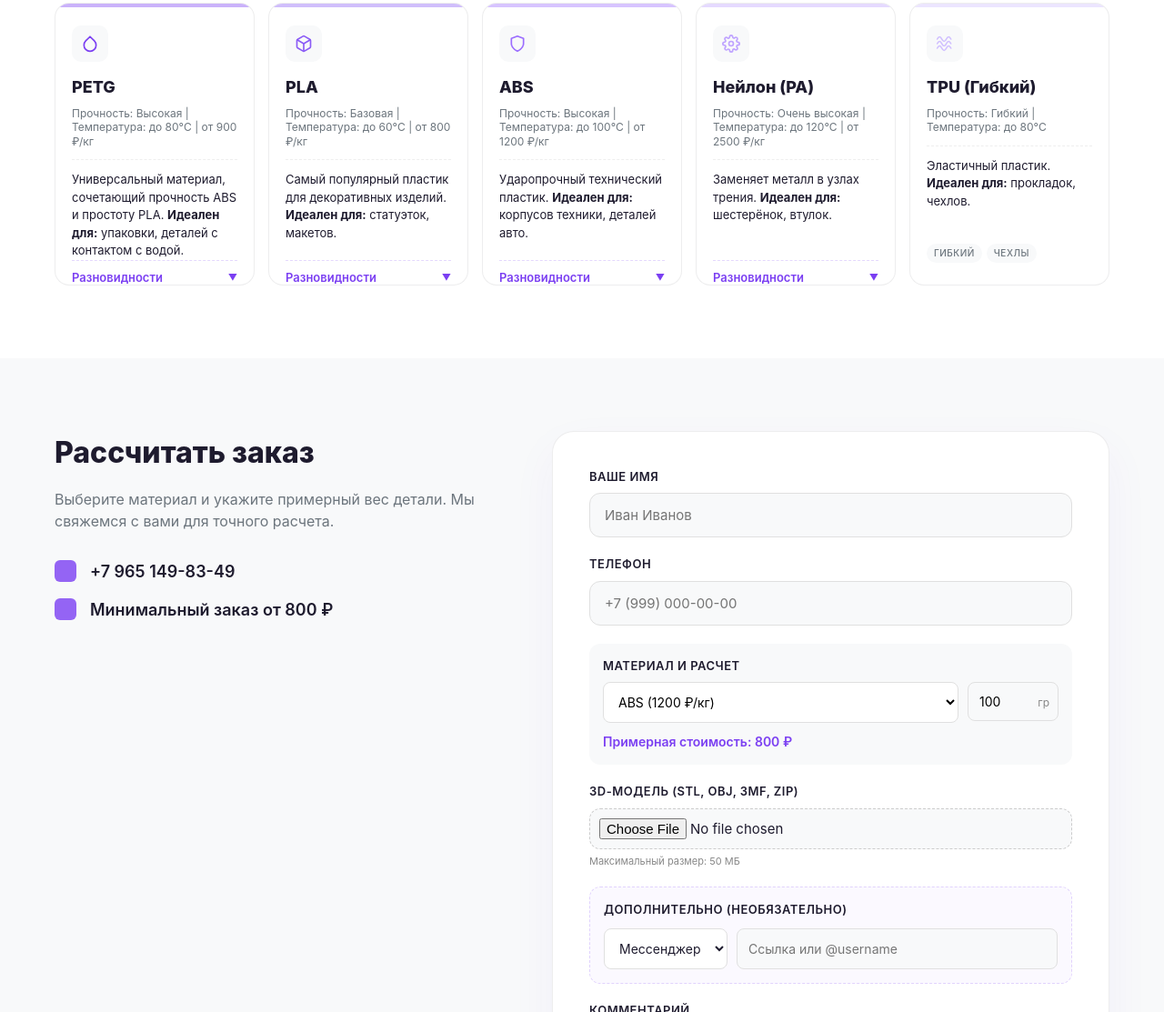
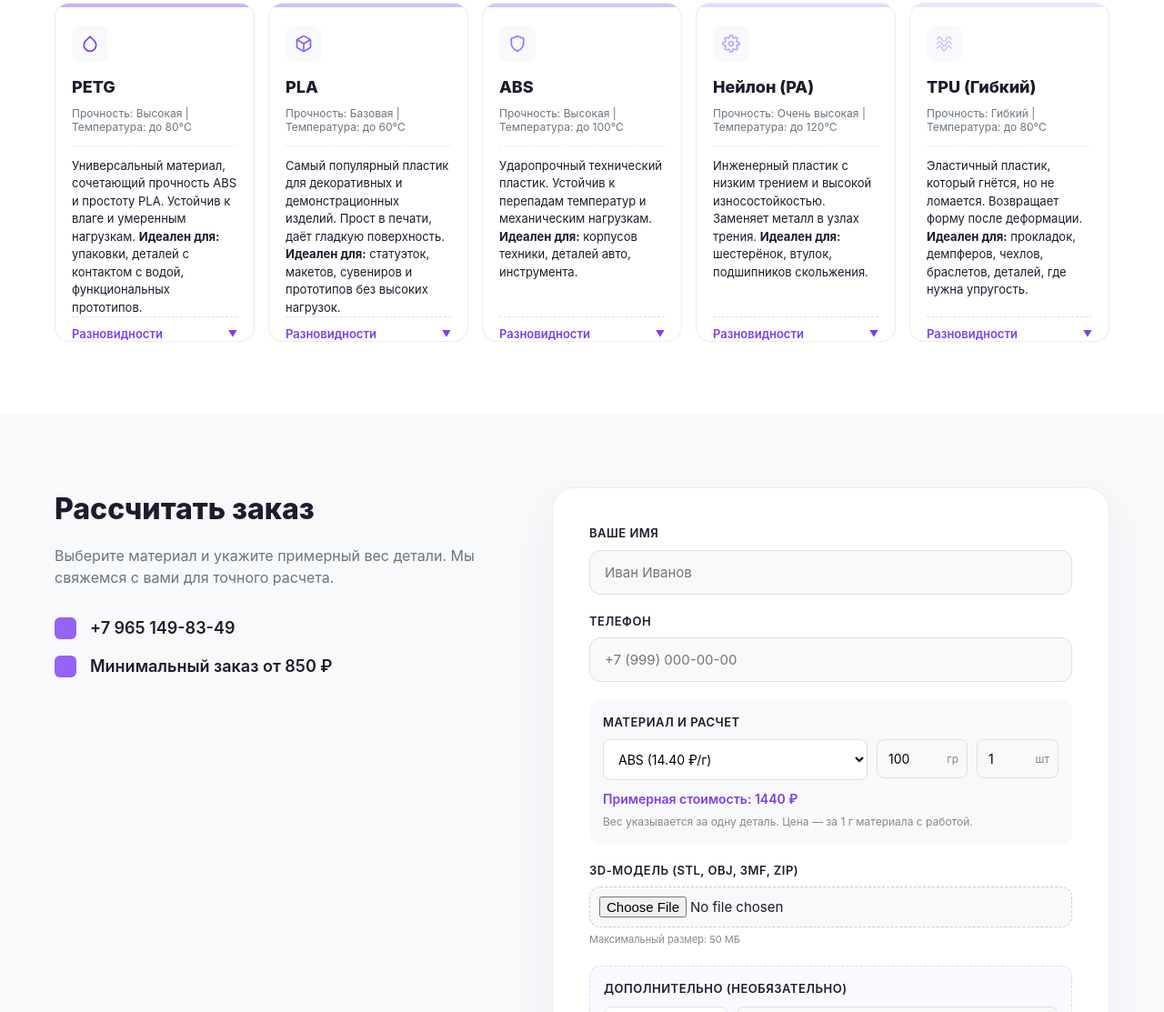
Before and after one commit to RedD1ller/sloyt-site, a website: page public/index.html in a window 1280 px wide. Shown: the part 2999-4112 px from the top of the page at 91% size. Drawn offline with Linux system fonts and the light colour scheme.

Commit message:
Добавил количество, цены за грамм, минималку 850

```diff
--- a/public/index.html
+++ b/public/index.html
@@ -194,13 +194,13 @@
                         <svg width="20" height="20" viewBox="0 0 24 24" fill="none" stroke="currentColor" stroke-width="2" stroke-linecap="round" stroke-linejoin="round"><path d="M12 2.69l5.66 5.66a8 8 0 1 1-11.31 0z"></path></svg>
                     </div>
                     <div class="material-name">PETG</div>
-                    <div class="material-prop">Прочность: Высокая | Температура: до 80°C | от 900 ₽/кг</div>
-                    <div class="material-desc">Универсальный материал, сочетающий прочность ABS и простоту PLA. <strong>Идеален для:</strong> упаковки, деталей с контактом с водой.</div>
+                    <div class="material-prop">Прочность: Высокая | Температура: до 80°C</div>
+                    <div class="material-desc">Универсальный материал, сочетающий прочность ABS и простоту PLA. Устойчив к влаге и умеренным нагрузкам. <strong>Идеален для:</strong> упаковки, деталей с контактом с водой, функциональных прототипов.</div>
                     <button class="material-toggle" onclick="toggleMaterial(this)">Разновидности <span class="arrow">▼</span></button>
                     <div class="material-subtypes">
-                        <div class="subtype-item"><strong>PETG:</strong> 900 ₽/кг. Стандарт.</div>
-                        <div class="subtype-item"><strong>PETG-GF:</strong> 1800 ₽/кг. Стекловолокно (жесткость).</div>
-                        <div class="subtype-item"><strong>PETG-CF:</strong> 1800 ₽/кг. Углеволокно (прочность, мат).</div>
+                        <div class="subtype-item"><strong>PETG:</strong> стандарт.</div>
+                        <div class="subtype-item"><strong>PETG-GF:</strong> стекловолокно (жёсткость).</div>
+                        <div class="subtype-item"><strong>PETG-CF:</strong> углеволокно (прочность, мат).</div>
                     </div>
                 </div>
 
@@ -210,13 +210,13 @@
                         <svg width="20" height="20" viewBox="0 0 24 24" fill="none" stroke="currentColor" stroke-width="2" stroke-linecap="round" stroke-linejoin="round"><path d="M21 16V8a2 2 0 0 0-1-1.73l-7-4a2 2 0 0 0-2 0l-7 4A2 2 0 0 0 3 8v8a2 2 0 0 0 1 1.73l7 4a2 2 0 0 0 2 0l7-4A2 2 0 0 0 21 16z"></path><polyline points="3.27 6.96 12 12.01 20.73 6.96"></polyline><line x1="12" y1="22.08" x2="12" y2="12"></line></svg>
                     </div>
                     <div class="material-name">PLA</div>
-                    <div class="material-prop">Прочность: Базовая | Температура: до 60°C | от 800 ₽/кг</div>
-                    <div class="material-desc">Самый популярный пластик для декоративных изделий. <strong>Идеален для:</strong> статуэток, макетов.</div>
+                    <div class="material-prop">Прочность: Базовая | Температура: до 60°C</div>
+                    <div class="material-desc">Самый популярный пластик для декоративных и демонстрационных изделий. Прост в печати, даёт гладкую поверхность. <strong>Идеален для:</strong> статуэток, макетов, сувениров и прототипов без высоких нагрузок.</div>
                     <button class="material-toggle" onclick="toggleMaterial(this)">Разновидности <span class="arrow">▼</span></button>
                     <div class="material-subtypes">
-                        <div class="subtype-item"><strong>PLA:</strong> 800 ₽/кг. Базовый.</div>
-                        <div class="subtype-item"><strong>PLA-SILK:</strong> 1300 ₽/кг. Шелк (блеск).</div>
-                        <div class="subtype-item"><strong>PLA-CF:</strong> 2200 ₽/кг. Углеволокно.</div>
+                        <div class="subtype-item"><strong>PLA:</strong> базовый.</div>
+                        <div class="subtype-item"><strong>PLA-SILK:</strong> шелк (блеск).</div>
+                        <div class="subtype-item"><strong>PLA-CF:</strong> углеволокно.</div>
                     </div>
                 </div>
 
@@ -226,13 +226,13 @@
                         <svg width="20" height="20" viewBox="0 0 24 24" fill="none" stroke="currentColor" stroke-width="2" stroke-linecap="round" stroke-linejoin="round"><path d="M12 22s8-4 8-10V5l-8-3-8 3v7c0 6 8 10 8 10z"></path></svg>
                     </div>
                     <div class="material-name">ABS</div>
-                    <div class="material-prop">Прочность: Высокая | Температура: до 100°C | от 1200 ₽/кг</div>
-                    <div class="material-desc">Ударопрочный технический пластик. <strong>Идеален для:</strong> корпусов техники, деталей авто.</div>
+                    <div class="material-prop">Прочность: Высокая | Температура: до 100°C</div>
+                    <div class="material-desc">Ударопрочный технический пластик. Устойчив к перепадам температур и механическим нагрузкам. <strong>Идеален для:</strong> корпусов техники, деталей авто, инструмента.</div>
                     <button class="material-toggle" onclick="toggleMaterial(this)">Разновидности <span class="arrow">▼</span></button>
                     <div class="material-subtypes">
-                        <div class="subtype-item"><strong>ABS:</strong> 1200 ₽/кг. Классический.</div>
-                        <div class="subtype-item"><strong>ABS-GF:</strong> 1800 ₽/кг. Стекловолокно.</div>
-                        <div class="subtype-item"><strong>ABS-CF:</strong> 2000 ₽/кг. Углеволокно.</div>
+                        <div class="subtype-item"><strong>ABS:</strong> классический.</div>
+                        <div class="subtype-item"><strong>ABS-GF:</strong> стекловолокно.</div>
+                        <div class="subtype-item"><strong>ABS-CF:</strong> углеволокно.</div>
                     </div>
                 </div>
 
@@ -242,12 +242,12 @@
                         <svg width="20" height="20" viewBox="0 0 24 24" fill="none" stroke="currentColor" stroke-width="2" stroke-linecap="round" stroke-linejoin="round"><circle cx="12" cy="12" r="3"></circle><path d="M19.4 15a1.65 1.65 0 0 0 .33 1.82l.06.06a2 2 0 0 1 0 2.83 2 2 0 0 1-2.83 0l-.06-.06a1.65 1.65 0 0 0-1.82-.33 1.65 1.65 0 0 0-1 1.51V21a2 2 0 0 1-2 2 2 2 0 0 1-2-2v-.09A1.65 1.65 0 0 0 9 19.4a1.65 1.65 0 0 0-1.82.33l-.06.06a2 2 0 0 1-2.83 0 2 2 0 0 1 0-2.83l.06-.06a1.65 1.65 0 0 0 .33-1.82 1.65 1.65 0 0 0-1.51-1H3a2 2 0 0 1-2-2 2 2 0 0 1 2-2h.09A1.65 1.65 0 0 0 4.6 9a1.65 1.65 0 0 0-.33-1.82l-.06-.06a2 2 0 0 1 0-2.83 2 2 0 0 1 2.83 0l.06.06a1.65 1.65 0 0 0 1.82.33H9a1.65 1.65 0 0 0 1-1.51V3a2 2 0 0 1 2-2 2 2 0 0 1 2 2v.09a1.65 1.65 0 0 0 1 1.51 1.65 1.65 0 0 0 1.82-.33l.06-.06a2 2 0 0 1 2.83 0 2 2 0 0 1 0 2.83l-.06.06a1.65 1.65 0 0 0-.33 1.82V9a1.65 1.65 0 0 0 1.51 1H21a2 2 0 0 1 2 2 2 2 0 0 1-2 2h-.09a1.65 1.65 0 0 0-1.51 1z"></path></svg>
                     </div>
                     <div class="material-name">Нейлон (PA)</div>
-                    <div class="material-prop">Прочность: Очень высокая | Температура: до 120°C | от 2500 ₽/кг</div>
-                    <div class="material-desc">Заменяет металл в узлах трения. <strong>Идеален для:</strong> шестерёнок, втулок.</div>
+                    <div class="material-prop">Прочность: Очень высокая | Температура: до 120°C</div>
+                    <div class="material-desc">Инженерный пластик с низким трением и высокой износостойкостью. Заменяет металл в узлах трения. <strong>Идеален для:</strong> шестерёнок, втулок, подшипников скольжения.</div>
                     <button class="material-toggle" onclick="toggleMaterial(this)">Разновидности <span class="arrow">▼</span></button>
                     <div class="material-subtypes">
-                        <div class="subtype-item"><strong>PA6:</strong> 2500 ₽/кг. Классический нейлон.</div>
-                        <div class="subtype-item"><strong>PA12:</strong> 3800 ₽/кг. Меньше впитывает влагу.</div>
+                        <div class="subtype-item"><strong>PA6:</strong> классический нейлон.</div>
+                        <div class="subtype-item"><strong>PA12:</strong> меньше впитывает влагу.</div>
                     </div>
                 </div>
 
@@ -258,10 +258,11 @@
                     </div>
                     <div class="material-name">TPU (Гибкий)</div>
                     <div class="material-prop">Прочность: Гибкий | Температура: до 80°C</div>
-                    <div class="material-desc">Эластичный пластик. <strong>Идеален для:</strong> прокладок, чехлов.</div>
-                    <div class="material-tags" style="margin-top: auto;">
-                        <span class="material-tag">Гибкий</span>
-                        <span class="material-tag">Чехлы</span>
+                    <div class="material-desc">Эластичный пластик, который гнётся, но не ломается. Возвращает форму после деформации. <strong>Идеален для:</strong> прокладок, демпферов, чехлов, браслетов, деталей, где нужна упругость.</div>
+                    <button class="material-toggle" onclick="toggleMaterial(this)">Разновидности <span class="arrow">▼</span></button>
+                    <div class="material-subtypes">
+                        <div class="subtype-item"><strong>TPU95A:</strong> мягкий, эластичный.</div>
+                        <div class="subtype-item"><strong>TPU72D:</strong> жёсткий, износостойкий.</div>
                     </div>
                 </div>
             </div>
@@ -274,7 +275,7 @@
                 <h2>Рассчитать заказ</h2>
                 <p>Выберите материал и укажите примерный вес детали. Мы свяжемся с вами для точного расчета.</p>
                 <div class="contact-detail"><span></span> +7 965 149-83-49</div>
-                <div class="contact-detail"><span></span> Минимальный заказ от 800 ₽</div>
+                <div class="contact-detail"><span></span> Минимальный заказ от 850 ₽</div>
             </div>
 
             <form class="contact-form fade-in-up" id="orderForm" enctype="multipart/form-data">
@@ -289,35 +290,46 @@
 
                 <div class="form-group" style="background: var(--light-gray); padding: 15px; border-radius: 12px;">
                     <label>Материал и расчет</label>
-                    <div style="display: flex; gap: 10px; margin-bottom: 10px;">
-                        <select id="material" style="flex: 1; padding: 12px; border: 1px solid #E0E0E0; border-radius: 8px; font-family: inherit; font-size: 14px; background-color: var(--white); cursor: pointer;">
+                    <div style="display: flex; gap: 10px; margin-bottom: 10px; flex-wrap: wrap;">
+                        <select id="material" style="flex: 1 1 150px; padding: 12px; border: 1px solid #E0E0E0; border-radius: 8px; font-family: inherit; font-size: 14px; background-color: var(--white); cursor: pointer;">
                             <optgroup label="ABS">
-                                <option value="ABS|1200">ABS (1200 ₽/кг)</option>
-                                <option value="ABS-GF|1800">ABS-GF (1800 ₽/кг)</option>
-                                <option value="ABS-CF|2000">ABS-CF (2000 ₽/кг)</option>
+                                <option value="ABS|14.40">ABS (14.40 ₽/г)</option>
+                                <option value="ABS-GF|21.60">ABS-GF (21.60 ₽/г)</option>
+                                <option value="ABS-CF|24">ABS-CF (24 ₽/г)</option>
                             </optgroup>
                             <optgroup label="PLA">
-                                <option value="PLA|800">PLA (800 ₽/кг)</option>
-                                <option value="PLA-CF|2200">PLA-CF (2200 ₽/кг)</option>
-                                <option value="PLA-SILK|1300">PLA-SILK (1300 ₽/кг)</option>
+                                <option value="PLA|9.60">PLA (9.60 ₽/г)</option>
+                                <option value="PLA-CF|26.40">PLA-CF (26.40 ₽/г)</option>
+                                <option value="PLA-SILK|15.60">PLA-SILK (15.60 ₽/г)</option>
                             </optgroup>
                             <optgroup label="PETG">
-                                <option value="PETG|900">PETG (900 ₽/кг)</option>
-                                <option value="PETG-GF|1800">PETG-GF (1800 ₽/кг)</option>
-                                <option value="PETG-CF|1800">PETG-CF (1800 ₽/кг)</option>
+                                <option value="PETG|10.80">PETG (10.80 ₽/г)</option>
+                                <option value="PETG-GF|21.60">PETG-GF (21.60 ₽/г)</option>
+                                <option value="PETG-CF|21.60">PETG-CF (21.60 ₽/г)</option>
                             </optgroup>
                             <optgroup label="Нейлон (PA)">
-                                <option value="PA6|2500">PA6 (2500 ₽/кг)</option>
-                                <option value="PA12|3800">PA12 (3800 ₽/кг)</option>
+                                <option value="PA6|30">PA6 (30 ₽/г)</option>
+                                <option value="PA12|45.60">PA12 (45.60 ₽/г)</option>
+                            </optgroup>
+                            <optgroup label="TPU">
+                                <option value="TPU95A|25.20">TPU95A (25.20 ₽/г)</option>
+                                <option value="TPU72D|36">TPU72D (36 ₽/г)</option>
                             </optgroup>
                         </select>
                         <div style="flex: 0 0 100px; position: relative;">
                             <input type="number" id="weight" min="1" value="100" required style="width: 100%; padding: 12px; border: 1px solid #E0E0E0; border-radius: 8px; font-size: 14px;">
                             <span style="position: absolute; right: 10px; top: 50%; transform: translateY(-50%); color: #888; font-size: 12px;">гр</span>
                         </div>
+                        <div style="flex: 0 0 90px; position: relative;">
+                            <input type="number" id="quantity" min="1" value="1" required style="width: 100%; padding: 12px; border: 1px solid #E0E0E0; border-radius: 8px; font-size: 14px;">
+                            <span style="position: absolute; right: 10px; top: 50%; transform: translateY(-50%); color: #888; font-size: 12px;">шт</span>
+                        </div>
                     </div>
                     <div style="font-size: 14px; font-weight: 600; color: var(--purple);">
-                        Примерная стоимость: <span id="calc-price">800</span> ₽
+                        Примерная стоимость: <span id="calc-price">850</span> ₽
+                    </div>
+                    <div style="font-size: 12px; color: #888; margin-top: 6px;">
+                        Вес указывается за одну деталь. Цена — за 1 г материала с работой.
                     </div>
                 </div>
 
--- a/public/script.js
+++ b/public/script.js
@@ -16,16 +16,19 @@ document.addEventListener('DOMContentLoaded', () => {
 // --- КАЛЬКУЛЯТОР ---
 const materialSelect = document.getElementById('material');
 const weightInput = document.getElementById('weight');
+const quantityInput = document.getElementById('quantity');
 const priceSpan = document.getElementById('calc-price');
 
 function calculatePrice() {
     if (!materialSelect || !weightInput) return;
     const val = materialSelect.value;
-    const pricePerKg = Number(val.split('|')[1]);
-    const weight = Number(weightInput.value) || 0;
+    const pricePerGram = Number(val.split('|')[1]);   // цена за 1 г
+    const weight = Number(weightInput.value) || 0;     // вес одной детали, г
+    const quantity = Number(quantityInput.value) || 1; // кол-во деталей
 
-    let total = (pricePerKg * weight) / 1000;
-    if (total > 0 && total < 800) total = 800;
+    let total = pricePerGram * weight * quantity;
+
+    if (total > 0 && total < 850) total = 850; // минимальный заказ
     else if (total === 0) total = 0;
 
     priceSpan.textContent = Math.round(total);
@@ -33,6 +36,7 @@ function calculatePrice() {
 
 materialSelect.addEventListener('change', calculatePrice);
 weightInput.addEventListener('input', calculatePrice);
+quantityInput.addEventListener('input', calculatePrice);
 calculatePrice();
 
 // --- АККОРДЕОН МАТЕРИАЛОВ ---
@@ -56,6 +60,7 @@ document.getElementById('orderForm').addEventListener('submit', async function(e
     formData.append('phone', document.getElementById('phone').value);
     formData.append('material', materialSelect.options[materialSelect.selectedIndex].text);
     formData.append('weight', weightInput.value);
+    formData.append('quantity', quantityInput.value);
     formData.append('price', priceSpan.textContent);
     formData.append('messenger', document.getElementById('messenger').value);
     formData.append('messenger_contact', document.getElementById('messenger_contact').value);
```
Also changed, not shown: server.js (+15 -4 lines).
